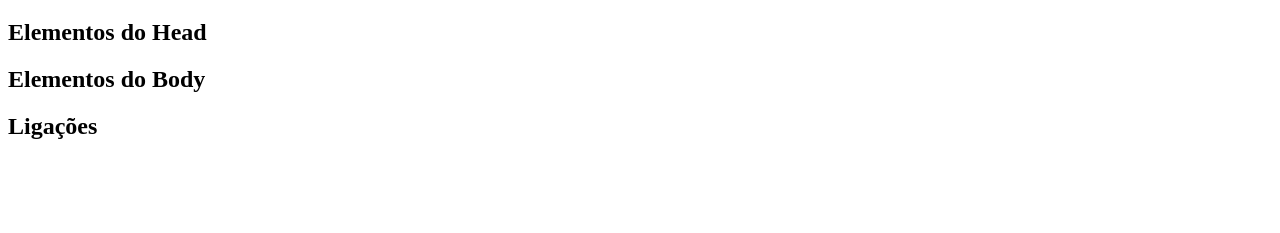
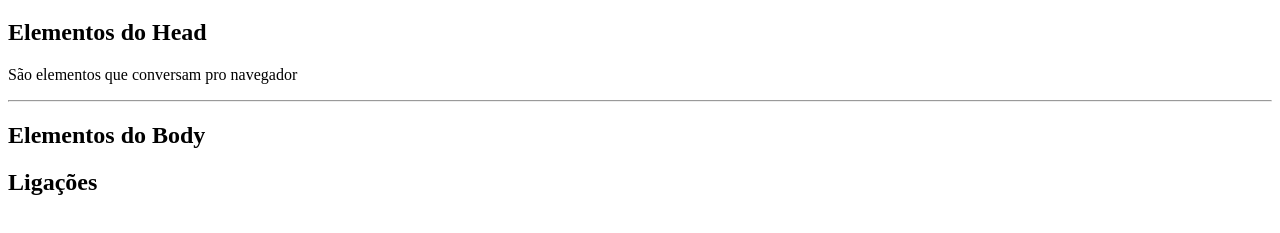
Before and after one commit to ufjf-dcc202/ufjf-dcc202-2025-1-b-atv02-MarianaSiano, a plain HTML site: page index.html in a window 1280 px wide. Shown: the part 61-294 px from the top of the page. Drawn offline with Linux system fonts and the light colour scheme.

Commit message:
atualizando

```diff
--- a/index.html
+++ b/index.html
@@ -1,14 +1,31 @@
 <!DOCTYPE html>
 <html lang="pt-BR">
+
 <head>
     <meta charset="UTF-8">
     <meta name="viewport" content="width=device-width, initial-scale=1.0">
     <title>DCC202 - Desenvolvimento Web - B - Semana 4</title>
 </head>
+
 <body>
+    <main>
         <h1>Introdução ao Head</h1>
+
+        <section>
             <h2>Elementos do Head</h2>
+            <p> São elementos que conversam pro navegador</p>
+        </section>
+
+        <hr />
+
+        <section>
             <h2>Elementos do Body</h2>
+        </section>
+
+        <section>
             <h2>Ligações</h2>
+        </section>
+    </main>
 </body>
+
 </html>
```
Lines whose indentation alone changed are shown as unchanged.
